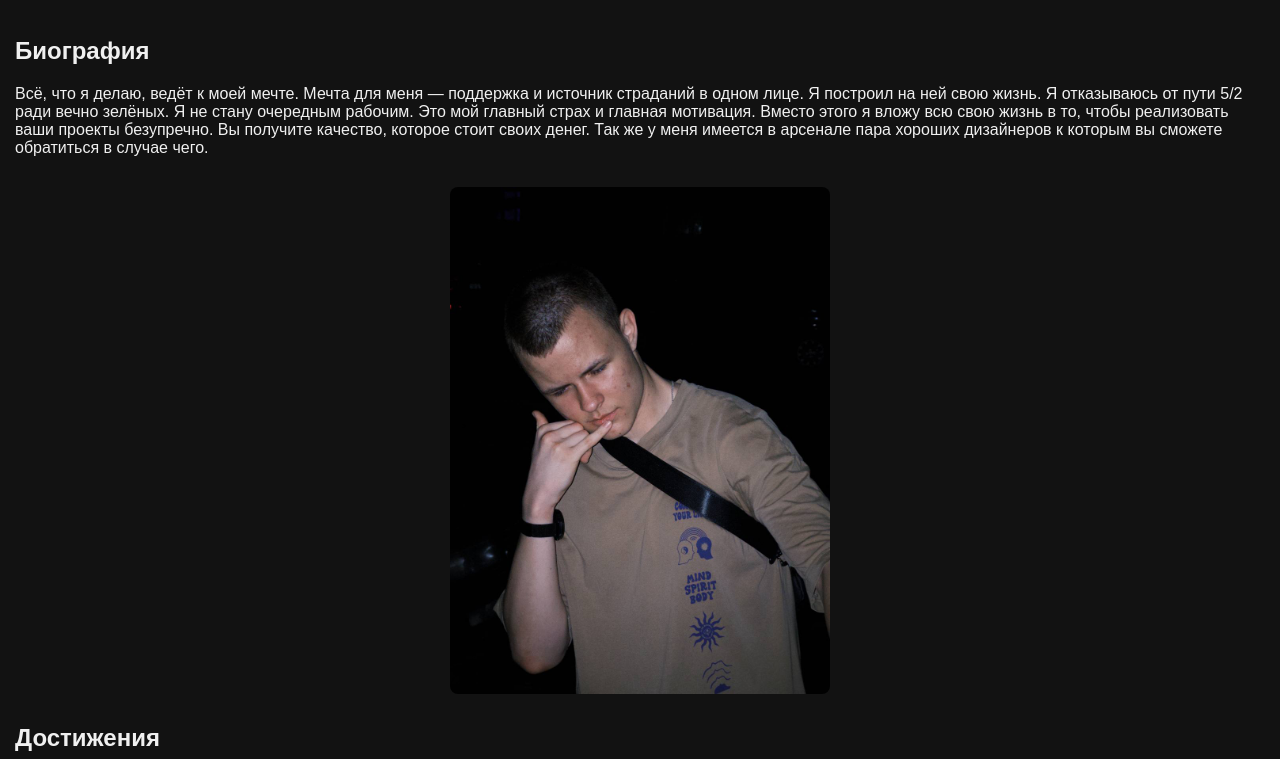
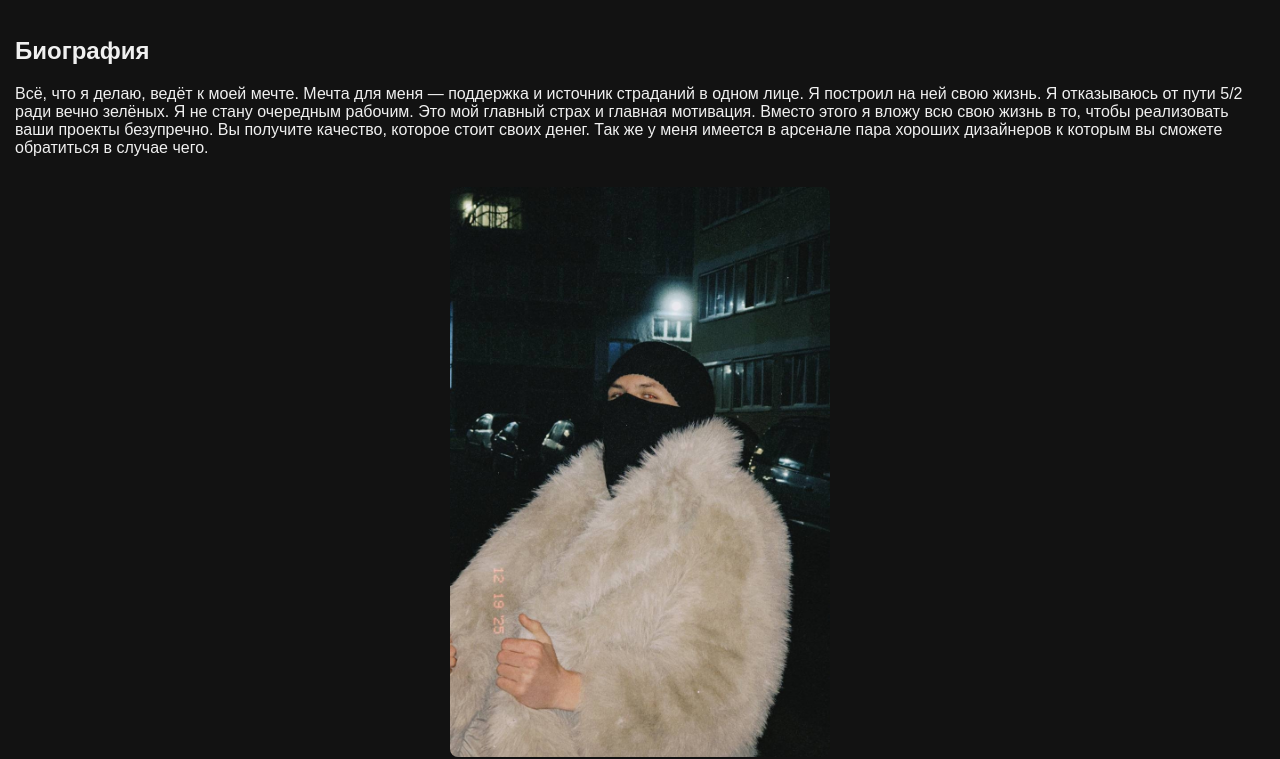
Before and after one commit to CAVOK21/mypersonalwebsite-version.0.1-, a plain HTML site: page index.html in a window 1280 px wide. Shown: the part 71-830 px from the top of the page. Drawn offline with Linux system fonts and the light colour scheme.

Commit message:
dobavilkrinza

```diff
--- a/index.html
+++ b/index.html
@@ -24,7 +24,7 @@
 </section>
 
 <section class="photo">
-  <img src="images/yadolbayeb.jpg" alt="Фото" />
+  <img src="images/uakonch2.jpg" alt="Фото" />
 </section>
 
 <section class="achievements">
```
Also changed, not shown: images/uakonch2.jpg (added).
